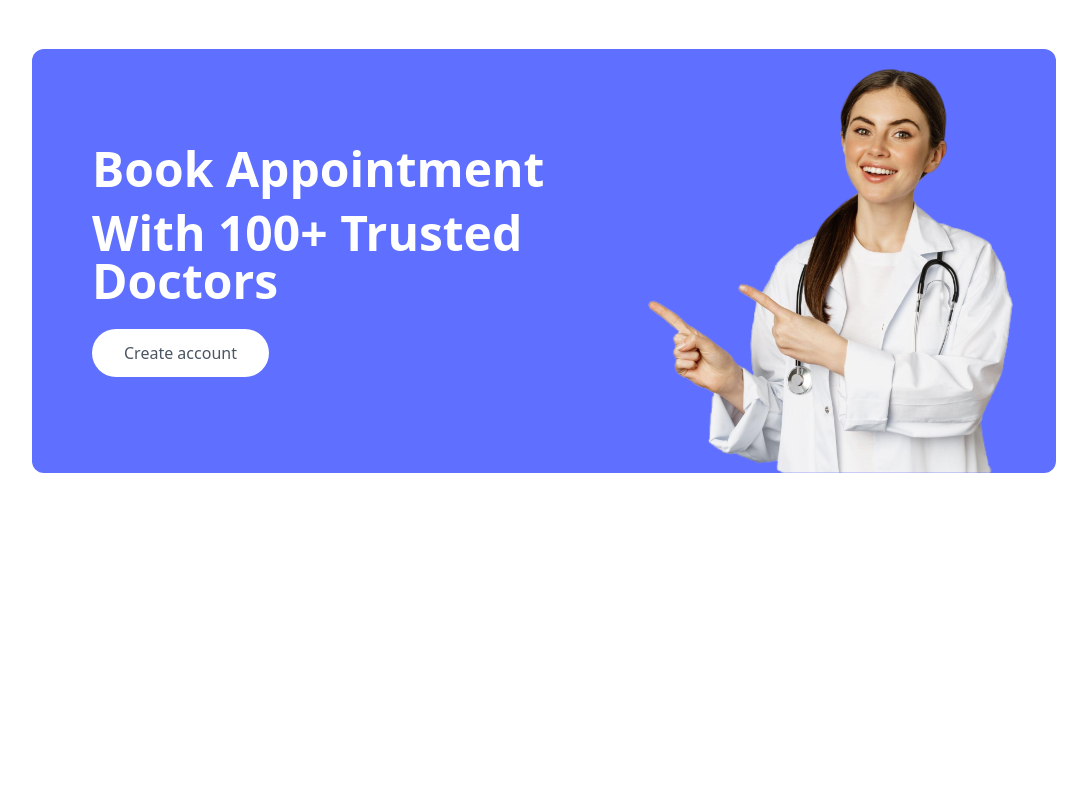
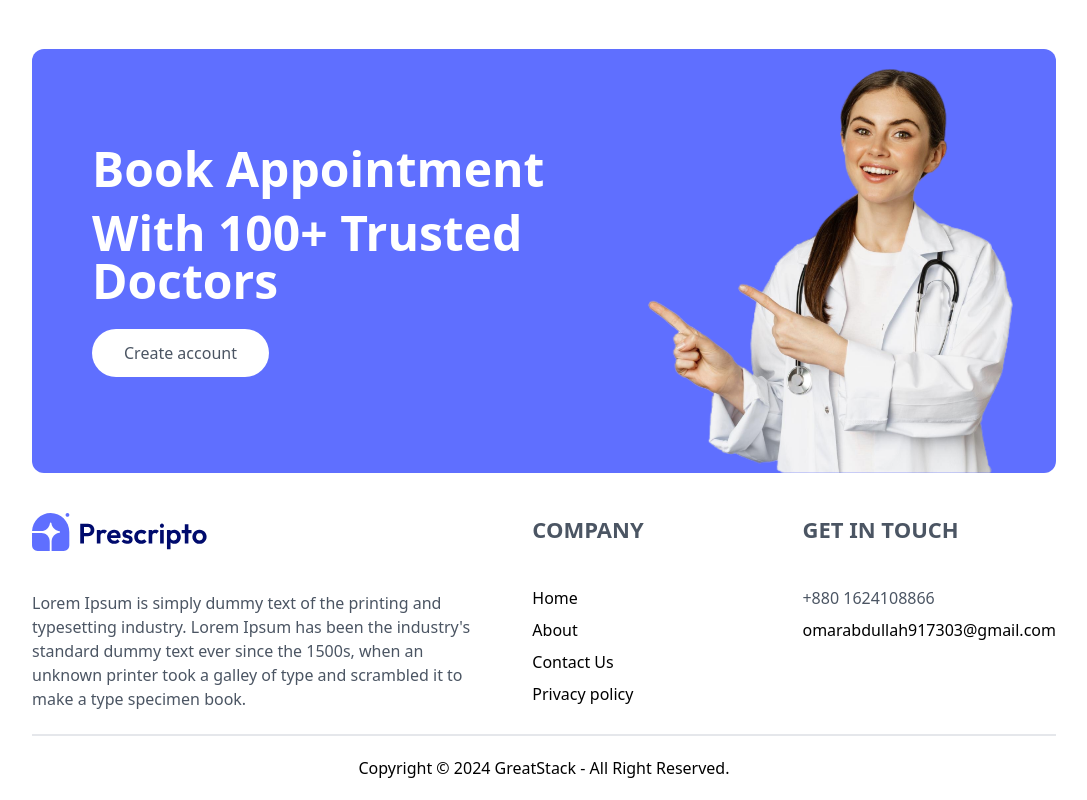
Before and after one commit to Omarabdullah99/doctor-appoinment-frontend, a React (Vite) app: page / in a window 1280 px wide. Shown: the part 2288-3088 px from the top of the page, without its empty margins (96-1183 px from the left). Before the commit the page ends 2801 px from the top, so only its background shows below. Built offline with nearby package versions, Linux system fonts and the light colour scheme.

Commit message:
Footer done

```diff
--- a/src/App.jsx
+++ b/src/App.jsx
@@ -9,6 +9,7 @@ import MyAppoinment from "./pages/MyAppoinment";
 import Appoinment from "./pages/Appoinment";
 import Login from "./pages/Login";
 import Navbar from "./components/Navbar";
+import Footer from "./components/Footer";
 const App = () => {
   return (
     <div className="w-[80%] m-auto">
@@ -24,6 +25,7 @@ const App = () => {
         <Route path="/appoinment/:docId" element={<Appoinment />}/>
         <Route path="/login" element={<Login />}/>
       </Routes>
+      <Footer />
     </div>
   );
 };
--- a/src/components/BottomBanner.jsx
+++ /dev/null
@@ -1,24 +0,0 @@
-import React from 'react'
-import { assets } from '../assets/assets_frontend/assets'
-
-
-const BottomBanner = () => {
-  return (
-    <div className='flex bg-primary rounded-xl px-6 sm:px-10 md-14 lg-12 my-20 md:my-10'>
-        {/* left content */}
-        <div className='flex-1 py-8 sm:py-10 md:py-16 lg:py-24 lg:pl-5'>
-            <div className='text-xl sm:text-2x md:text-3xl lg:text-5xl text-white font-bold'>
-                <p>Book Appointment </p>
-                <p className='mt-4'>With 100+ Trusted Doctors</p>
-            </div>
-            <button className='bg-white text-sm  sm:text-base text-gray-600 px-8 py-3 rounded-full mt-6 hover:scale-105 transition-all'>Create account</button>
-        </div>
-        {/* right content */}
-        <div className='hidden md:block md:w-1/2 lg:w-[370px] relative'>
-            <img className='w-full absolute bottom-0 right-0 max-w-md' src={assets.appointment_img} alt="" />
-        </div>
-    </div>
-  )
-}
-
-export default BottomBanner
--- /dev/null
+++ b/src/components/Footer.jsx
@@ -0,0 +1,49 @@
+import React from "react";
+import { assets } from "../assets/assets_frontend/assets";
+
+const Footer = () => {
+  return (
+    <div>
+      <div className="footer-top grid grid-cols-1 sm:grid-cols-2 lg:grid-cols-footer gap-10  mb-5">
+        {/* first */}
+        <div>
+          <img
+            className="w-44 cursor-pointer mb-[40px]"
+            src={assets.logo}
+            alt=""
+          />
+          <p className=" text-[#4B5563] font-[400]">
+            Lorem Ipsum is simply dummy text of the printing and typesetting
+            industry. Lorem Ipsum has been the industry's standard dummy text
+            ever since the 1500s, when an unknown printer took a galley of type
+            and scrambled it to make a type specimen book.
+          </p>
+        </div>
+        {/* second */}
+        <div>
+          <h1 className="text-[22px] text-[#4B5563] font-[600] mb-[40px]">
+            COMPANY
+          </h1>
+          <ul>
+            <li className="mb-2">Home</li>
+            <li className="mb-2">About</li>
+            <li className="mb-2">Contact Us</li>
+            <li className="mb-2">Privacy policy</li>
+          </ul>
+        </div>
+        {/* third */}
+        <div>
+          <h1 className="text-[22px] text-[#4B5563] font-[600] mb-[40px]">
+            GET IN TOUCH
+          </h1>
+          <p className="text-[#4B5563] mb-2">+880 1624108866</p>
+          <p>omarabdullah917303@gmail.com</p>
+        </div>
+      </div>
+
+      <p className="p-5 text-center border-t-2 border-t-[#BDBDBD]-300">Copyright © 2024 GreatStack - All Right Reserved.</p>
+    </div>
+  );
+};
+
+export default Footer;
--- a/src/components/Banner.jsx
+++ b/src/components/Home/Banner.jsx
@@ -1,5 +1,5 @@
 import React from "react";
-import { assets } from "../assets/assets_frontend/assets";
+import { assets } from "../../assets/assets_frontend/assets";
 
 const Banner = () => {
   return (
--- /dev/null
+++ b/src/components/Home/BottomBanner.jsx
@@ -0,0 +1,32 @@
+import React from "react";
+import { assets } from "../../assets/assets_frontend/assets";
+import { Link } from "react-router-dom";
+
+const BottomBanner = () => {
+  return (
+    <div className="flex bg-primary rounded-xl px-6 sm:px-10 md-14 lg-12 my-20 md:my-10">
+      {/* left content */}
+      <div className="flex-1 py-8 sm:py-10 md:py-16 lg:py-24 lg:pl-5">
+        <div className="text-xl sm:text-2x md:text-3xl lg:text-5xl text-white font-bold">
+          <p>Book Appointment </p>
+          <p className="mt-4">With 100+ Trusted Doctors</p>
+        </div>
+        <Link to='/login'>
+          <button className="bg-white text-sm  sm:text-base text-gray-600 px-8 py-3 rounded-full mt-6 hover:scale-105 transition-all">
+            Create account
+          </button>
+        </Link>
+      </div>
+      {/* right content */}
+      <div className="hidden md:block md:w-1/2 lg:w-[370px] relative">
+        <img
+          className="w-full absolute bottom-0 right-0 max-w-md"
+          src={assets.appointment_img}
+          alt=""
+        />
+      </div>
+    </div>
+  );
+};
+
+export default BottomBanner;
--- a/src/components/SpecialityMenu.jsx
+++ b/src/components/Home/SpecialityMenu.jsx
@@ -1,5 +1,5 @@
 import React from "react";
-import { specialityData } from "../assets/assets_frontend/assets";
+import { specialityData } from "../../assets/assets_frontend/assets";
 import {Link} from 'react-router-dom'
 const SpecialityMenu = () => {
   return (
--- a/src/components/TopDoctor.jsx
+++ b/src/components/Home/TopDoctor.jsx
@@ -1,6 +1,6 @@
 import React, { useContext } from "react";
 import { Link } from "react-router-dom";
-import { AppContext } from "../context/AppContext";
+import { AppContext } from "../../context/AppContext";
 
 const TopDoctor = () => {
   const { doctors}=useContext(AppContext)
--- a/tailwind.config.js
+++ b/tailwind.config.js
@@ -10,7 +10,8 @@ export default {
         primary: '#5F6FFF', // bg-primary না লিখে শুধু primary নাম দিতে হবে
       },
       gridTemplateColumns:{
-        'auto':'repeat(auto-fill, minmax(200px, 1fr))'
+        'auto':'repeat(auto-fill, minmax(200px, 1fr))',
+        'footer': '2fr 1fr 1fr',
       }
     },
   },
```
Also changed, not shown: src/pages/Home.jsx (+5 -4 lines).
